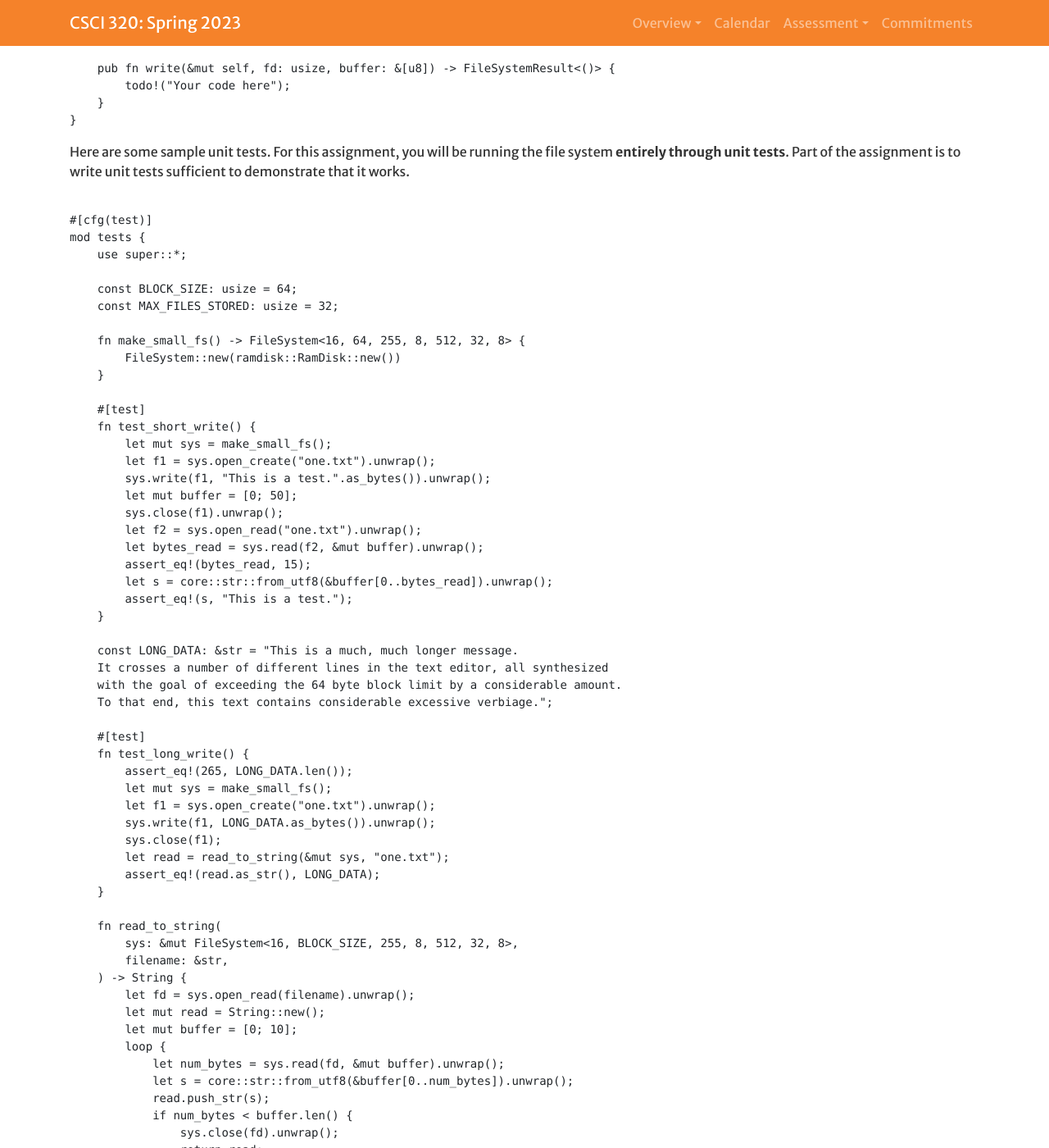
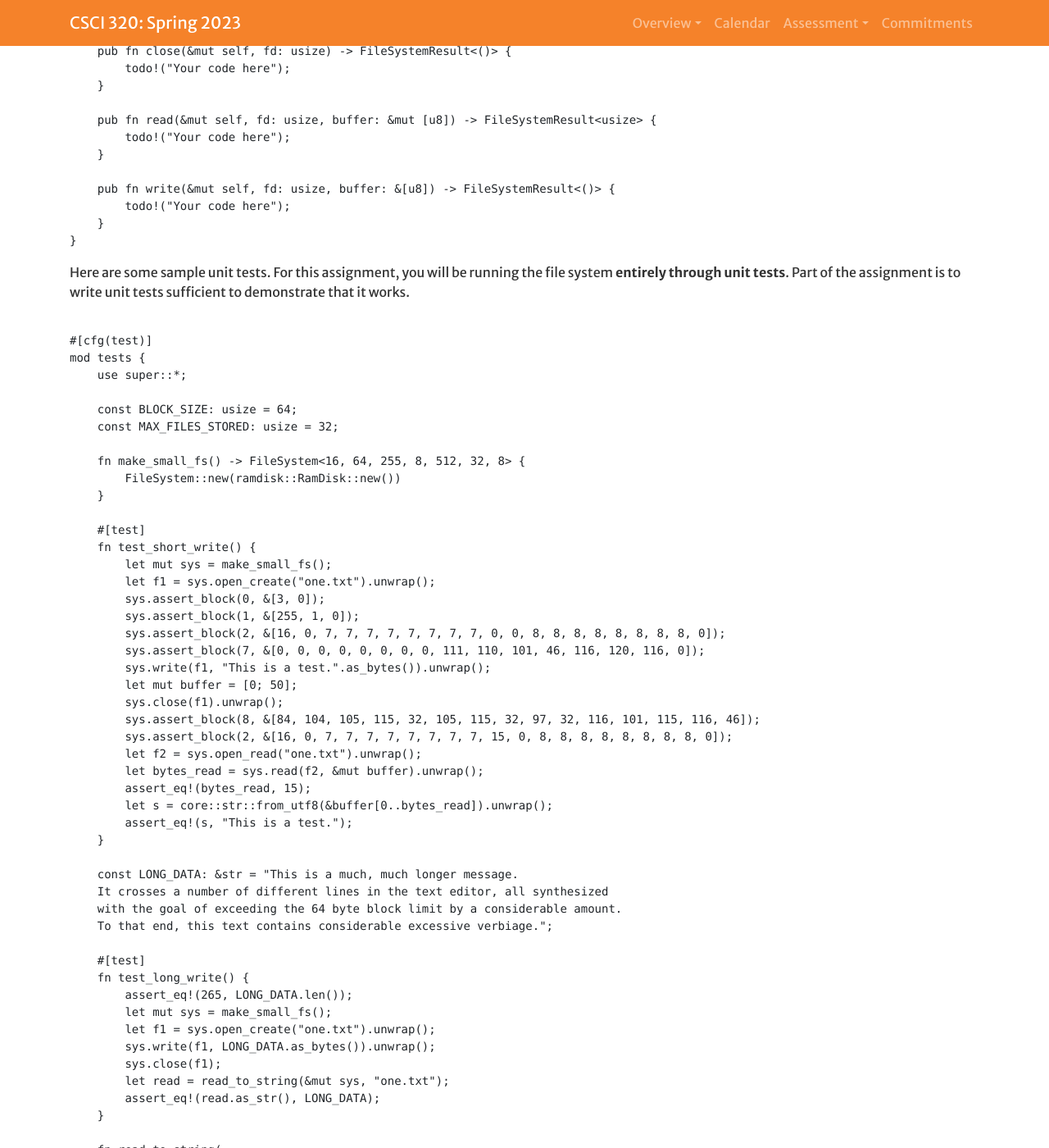
Before and after one commit to Hendrix-CS/csci320, a Jekyll site: the page built from projects/filesystem.md, in a window 1280 px wide and 1400 px high, scrolled down 7175 px. Shown: the whole window at 82% size. Built offline with Jekyll 4.4.1, drawn with Linux system fonts in a browser that asks for light colours; a script that is not in the unit is left out; some of the changed text lies outside the part shown.

Commit message:
Added more assertions to unit test.

```diff
--- a/projects/filesystem.md
+++ b/projects/filesystem.md
@@ -292,6 +292,13 @@ impl<
         result
     }
 
+    pub fn assert_block(&self, block_num: usize, block_prefix: &[u8]) {
+        assert!(block_num < self.disk.num_blocks());
+        let mut bytes = [0; BLOCK_SIZE];
+        self.disk.read(block_num, &mut bytes);
+        assert_eq!(block_prefix, &bytes[0..block_prefix.len()]);
+    }
+
     pub fn max_file_size(&self) -> usize {
         MAX_FILE_BLOCKS * BLOCK_SIZE
     }
@@ -367,9 +374,15 @@ mod tests {
     fn test_short_write() {
         let mut sys = make_small_fs();
         let f1 = sys.open_create("one.txt").unwrap();
+        sys.assert_block(0, &[3, 0]);
+        sys.assert_block(1, &[255, 1, 0]);
+        sys.assert_block(2, &[16, 0, 7, 7, 7, 7, 7, 7, 7, 7, 0, 0, 8, 8, 8, 8, 8, 8, 8, 8, 0]);
+        sys.assert_block(7, &[0, 0, 0, 0, 0, 0, 0, 0, 111, 110, 101, 46, 116, 120, 116, 0]);
         sys.write(f1, "This is a test.".as_bytes()).unwrap();
         let mut buffer = [0; 50];
         sys.close(f1).unwrap();
+        sys.assert_block(8, &[84, 104, 105, 115, 32, 105, 115, 32, 97, 32, 116, 101, 115, 116, 46]);
+        sys.assert_block(2, &[16, 0, 7, 7, 7, 7, 7, 7, 7, 7, 15, 0, 8, 8, 8, 8, 8, 8, 8, 8, 0]);
         let f2 = sys.open_read("one.txt").unwrap();
         let bytes_read = sys.read(f2, &mut buffer).unwrap();
         assert_eq!(bytes_read, 15);
```
